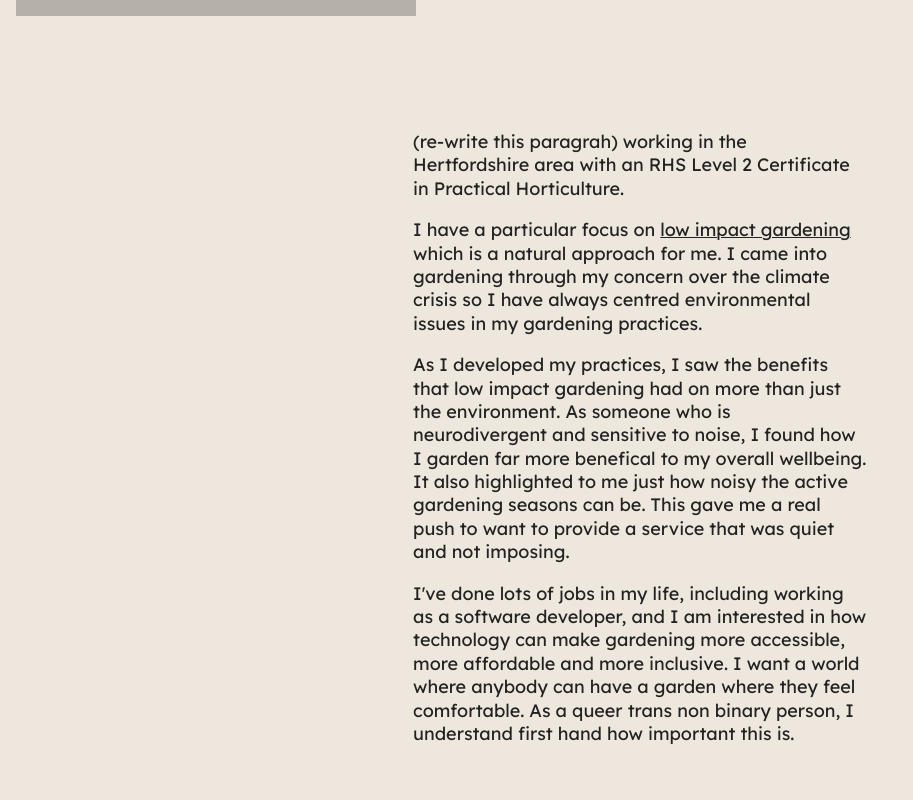
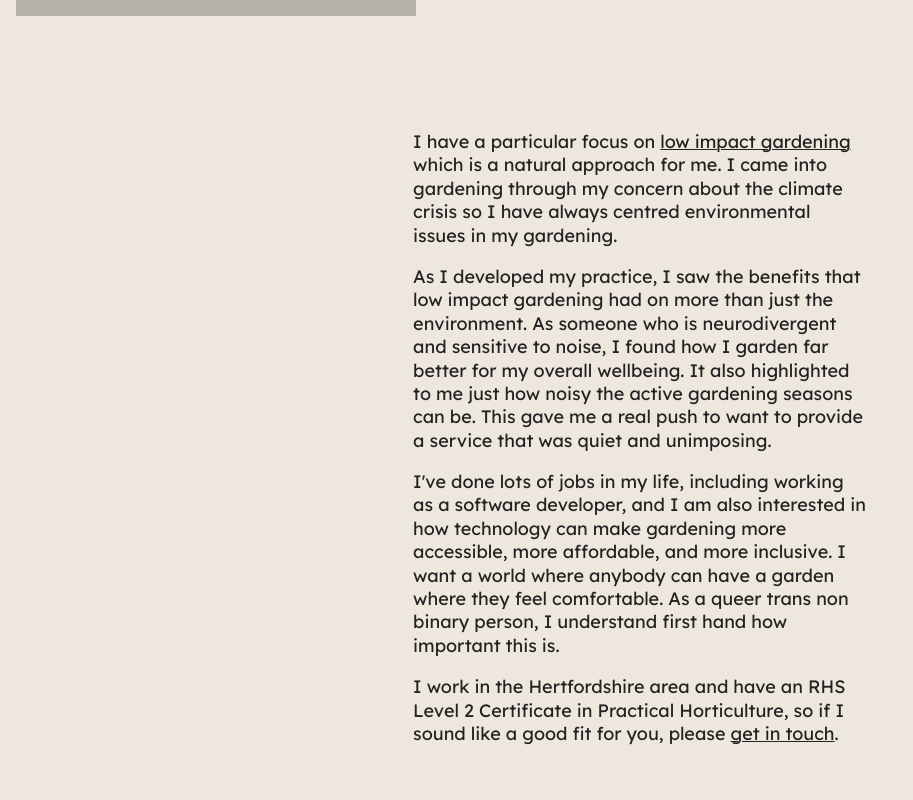
Before and after one commit to beeLexington/greenandwild.garden, a SvelteKit app: page / in a window 1280 px wide. Shown: the part 1260-2060 px from the top of the page, without its empty margins (0-913 px from the left). Built offline with nearby package versions, Linux system fonts and the light colour scheme; grey boxes are pictures that could not be loaded.

Commit message:
Do an editing pass of the content

```diff
--- a/src/routes/+page.svelte
+++ b/src/routes/+page.svelte
@@ -5,11 +5,11 @@
     import portrait from "$lib/assets/portrait.jpg";
     import sky from "$lib/assets/sky.jpg";
     import BreakSection from "$lib/break-section.svelte";
+    import Footer from "$lib/footer.svelte";
     import Header from "$lib/header.svelte";
     import ImagePatch from "$lib/image-patch.svelte";
     import ListCloud from "$lib/list-cloud.svelte";
     import TextPatch from "$lib/text-patch.svelte";
-    import Footer from "$lib/footer.svelte";
 </script>
 
 <Header />
@@ -33,33 +33,34 @@
 
     <TextPatch>
         <p>
-            (re-write this paragrah) working in the Hertfordshire area with an
-            RHS Level 2 Certificate in Practical Horticulture.
+            I have a particular focus on <a href="#how">low impact gardening</a>
+            which is a natural approach for me. I came into gardening through my
+            concern about the climate crisis so I have always centred
+            environmental issues in my gardening.
         </p>
 
         <p>
-            I have a particular focus on <a href="#how">low impact gardening</a>
-            which is a natural approach for me. I came into gardening through my
-            concern over the climate crisis so I have always centred environmental
-            issues in my gardening practices.
-        </p>
-
-        <p>
-            As I developed my practices, I saw the benefits that low impact
+            As I developed my practice, I saw the benefits that low impact
             gardening had on more than just the environment. As someone who is
-            neurodivergent and sensitive to noise, I found how I garden far more
-            benefical to my overall wellbeing. It also highlighted to me just
-            how noisy the active gardening seasons can be. This gave me a real
-            push to want to provide a service that was quiet and not imposing.
+            neurodivergent and sensitive to noise, I found how I garden far
+            better for my overall wellbeing. It also highlighted to me just how
+            noisy the active gardening seasons can be. This gave me a real push
+            to want to provide a service that was quiet and unimposing.
         </p>
 
         <p>
             I've done lots of jobs in my life, including working as a software
-            developer, and I am interested in how technology can make gardening
-            more accessible, more affordable and more inclusive. I want a world
-            where anybody can have a garden where they feel comfortable. As a
-            queer trans non binary person, I understand first hand how important
-            this is.
+            developer, and I am also interested in how technology can make
+            gardening more accessible, more affordable, and more inclusive. I
+            want a world where anybody can have a garden where they feel
+            comfortable. As a queer trans non binary person, I understand first
+            hand how important this is.
+        </p>
+
+        <p>
+            I work in the Hertfordshire area and have an RHS Level 2 Certificate
+            in Practical Horticulture, so if I sound like a good fit for you,
+            please <a href="#contact">get in touch</a>.
         </p>
     </TextPatch>
 </section>
@@ -84,8 +85,8 @@
 
         <p>
             If you have a job to do in your garden and you're not sure if I'm
-            the right person for you, <a href="#contact">contact me</a> and I'm always
-            happy to answer any questions.
+            the right person for you, <a href="#contact">contact me</a> and I'm
+            always happy to answer any questions.
         </p>
     </TextPatch>
 </section>
@@ -110,8 +111,9 @@
 
     <TextPatch id="how-issues" position="center-wide">
         <p>
-            Gardening can have a wide impact on the local environment. Low
-            impact gardening is about reducing that impact.
+            Gardening can have a wide effect on the local environment. Low
+            impact gardening is about minimising that impact as much as
+            possible.
         </p>
 
         <p>When working in a garden, I consider:</p>
@@ -163,7 +165,8 @@
 <BreakSection src={meadowGrass} />
 
 <section id="contact">
-    <h2>How to get in touch with me</h2>
+    <h2>How to <span>get in touch</span></h2>
+
     <p>
         You can email me at <a href="mailto:greenandwild@proton.me"
             >greenandwild@proton.me</a
```
